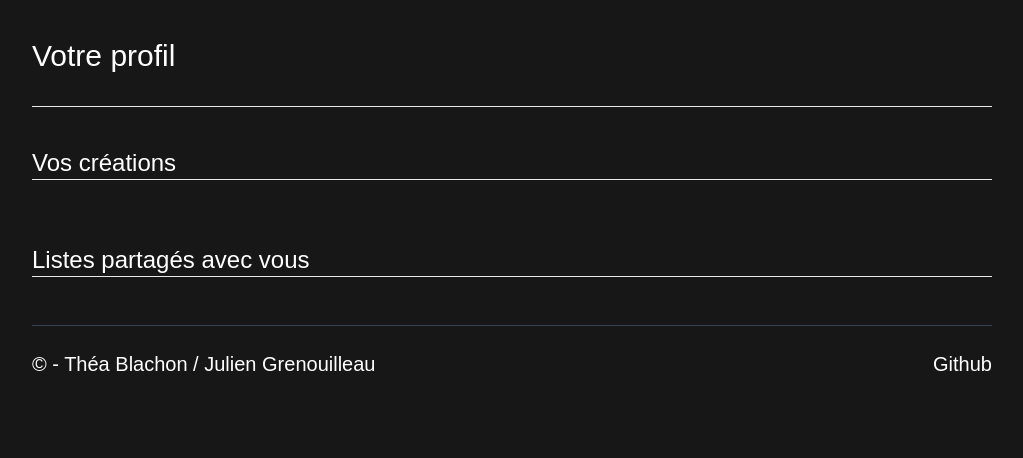
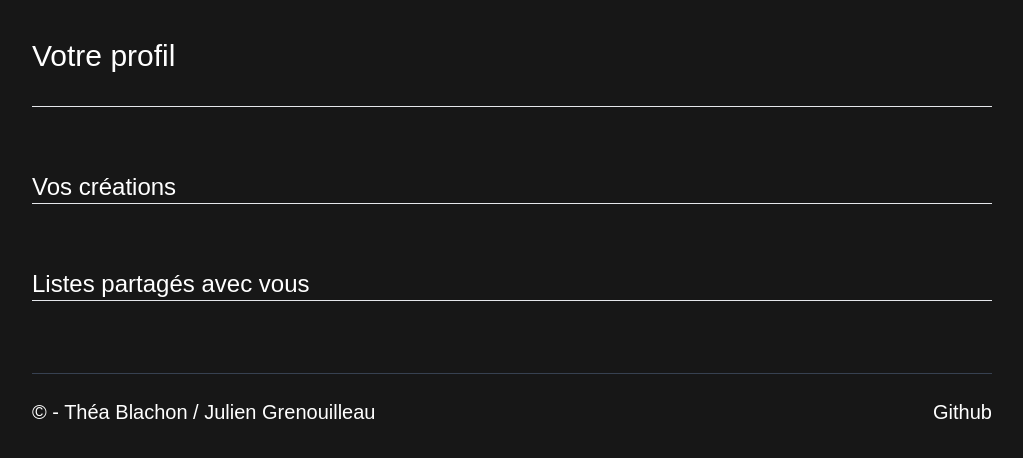
Before and after one commit to DragiboO/devlab-back-end, a PHP site: page /page/profile.php?id=1 in a window 1280 px wide. Shown: the part 74-532 px from the top of the page, without its empty margins (128-1151 px from the left). Run offline with PHP 8.4, Linux system fonts and the light colour scheme; the visitor is signed in with stand-in values (Sample User, id 1); data that the repository does not hold is empty; a stand-in replaces the project's code that opens the database connection; style sheets or scripts are compiled from the project's sources; some libraries are stand-ins or nearby versions.

Commit message:
:bug: fix profile spacing

```diff
--- a/page/profile.php
+++ b/page/profile.php
@@ -132,7 +132,7 @@ if ($_POST) {
         }
     ?>
 
-    <hr class="mx-10 mb-2 text-sm xl:mx-40 xl:text-2xl">
+    <hr class="mx-10 mb-2 xl:mx-40 xl:mb-8">
     <div class="grid grid-cols-1 gap-y-6 px-10 mb-6 sm:grid-cols-2 sm:px-14 sm:gap-y-8 sm:gap-x-8 lg:grid-cols-3 xl:grid-cols-4 xl:gap-x-10 xl:px-40 xl:mb-8 xl:gap-y-10">
         <?php
 
@@ -230,7 +230,7 @@ if ($_POST) {
         }
         ?>
     </h2>
-    <hr class="mx-10 mb-2 text-sm xl:mx-40 xl:text-2xl">
+    <hr class="mx-10 mb-2 xl:mx-40 xl:mb-8">
     <div class="grid grid-cols-1 gap-y-6 px-10 mb-6 sm:grid-cols-2 sm:px-14 sm:gap-y-8 sm:gap-x-8 lg:grid-cols-3 xl:grid-cols-4 xl:gap-x-10 xl:px-40 xl:mb-8 xl:gap-y-10">
         <?php
 
```
